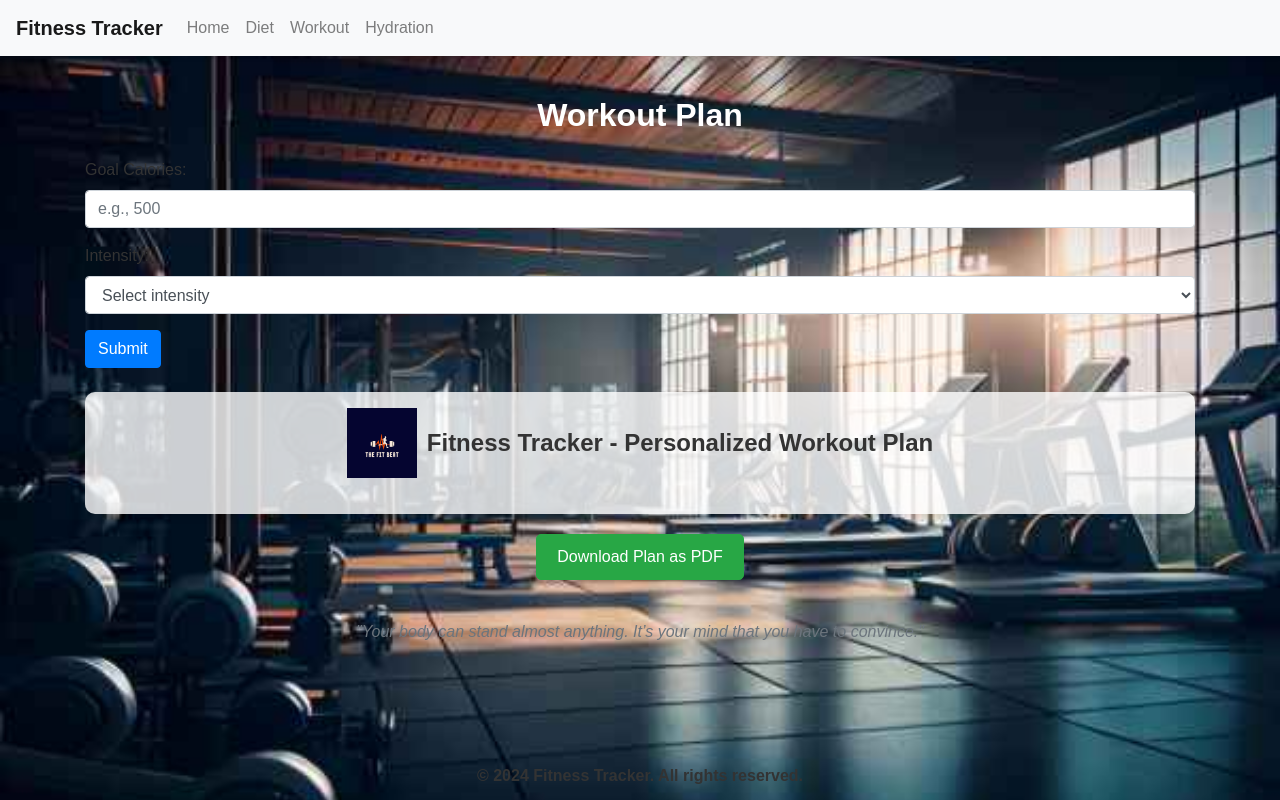
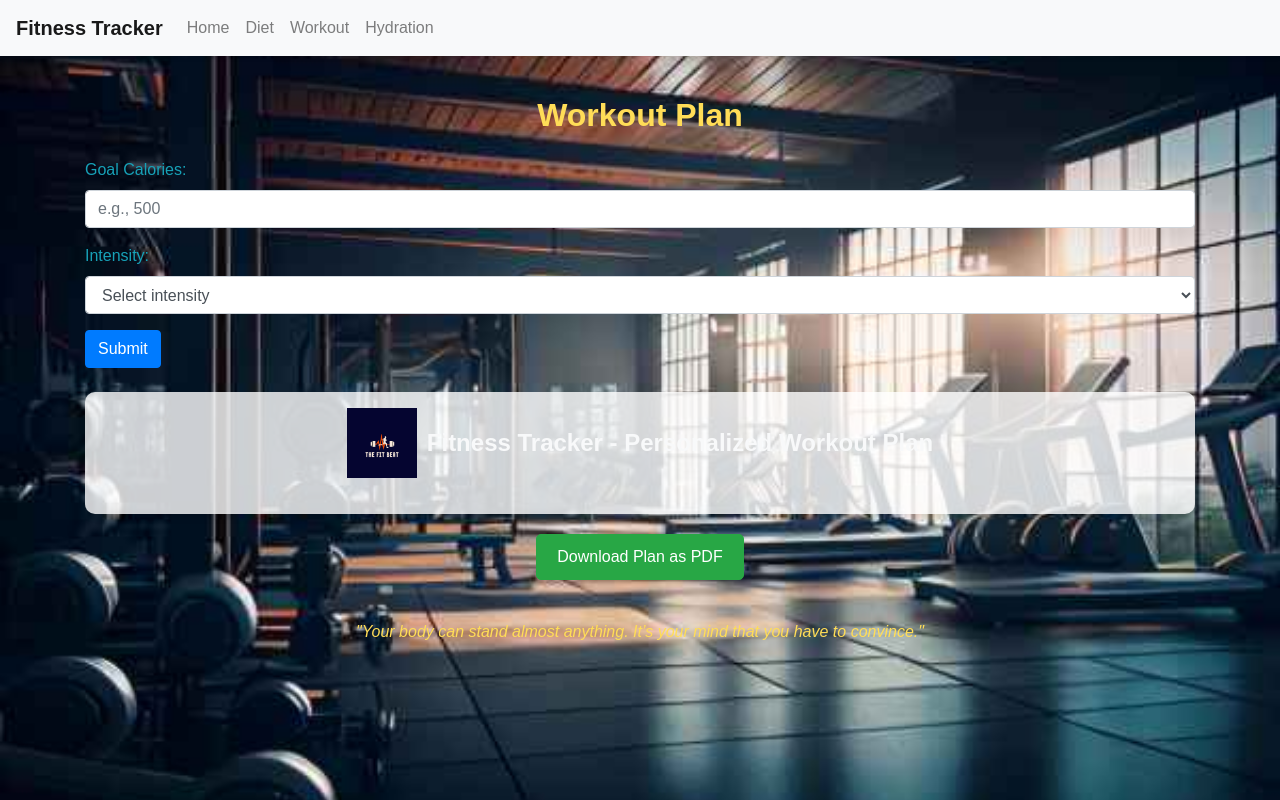
Before and after one commit to Raid-Prime/fitness_planner, a website: page public/workout.html in a window 1280 px wide. Drawn offline with nearby package versions, Linux system fonts and the light colour scheme.

Commit message:
Update workout.html

```diff
--- a/public/workout.html
+++ b/public/workout.html
@@ -15,7 +15,7 @@
             background: url('gym-background.jpg') no-repeat center center fixed;
             background-size: cover;
             font-family: 'Arial', sans-serif;
-            color: #333;
+            color: #f8f9fa;
             min-height: 100vh;
             overflow-x: hidden;
             background-attachment: fixed;
@@ -36,6 +36,7 @@
 
         .navbar-brand {
             font-weight: bold;
+            color: #17a2b8;
         }
 
         .nav-link:hover {
@@ -51,11 +52,16 @@
             margin-top: 40px;
             font-weight: bold;
             text-align: center;
-            color: #fff; /* Change font color to white */
+            color: #ffdd57; /* Change font color to vibrant yellow */
         }
 
         form label {
             font-weight: 500;
+            color: #17a2b8; /* Change form label color to vibrant cyan */
+        }
+
+        form input, form select {
+            color: #343a40; /* Set input text color to dark grey */
         }
 
         #workout-results {
@@ -69,6 +75,7 @@
         .header, .footer {
             text-align: center;
             font-weight: bold;
+            color: #17a2b8; /* Change header/footer color to vibrant cyan */
         }
 
         .page-content {
@@ -104,6 +111,10 @@
 
         .bounce {
             animation: bounce 2s;
+        }
+
+        .quote {
+            color: #ffdd57; /* Change quote color to vibrant yellow */
         }
     </style>
 </head>
@@ -163,13 +174,13 @@
             </section>
         </div>
 
-        <div style="text-align: center; margin-top: 40px; font-style: italic; color: #6c757d;" class="fade-in">
+        <div style="text-align: center; margin-top: 40px; font-style: italic; color: #ffdd57;" class="fade-in quote">
             "Your body can stand almost anything. It’s your mind that you have to convince."
         </div>
     </main>
 
-    <footer class="footer">
-        <p>&copy; 2024 Fitness Tracker. All rights reserved.</p>
+    <footer>
+        <!-- Footer content -->
     </footer>
 
     <script src="https://code.jquery.com/jquery-3.5.1.slim.min.js" defer></script>
```
